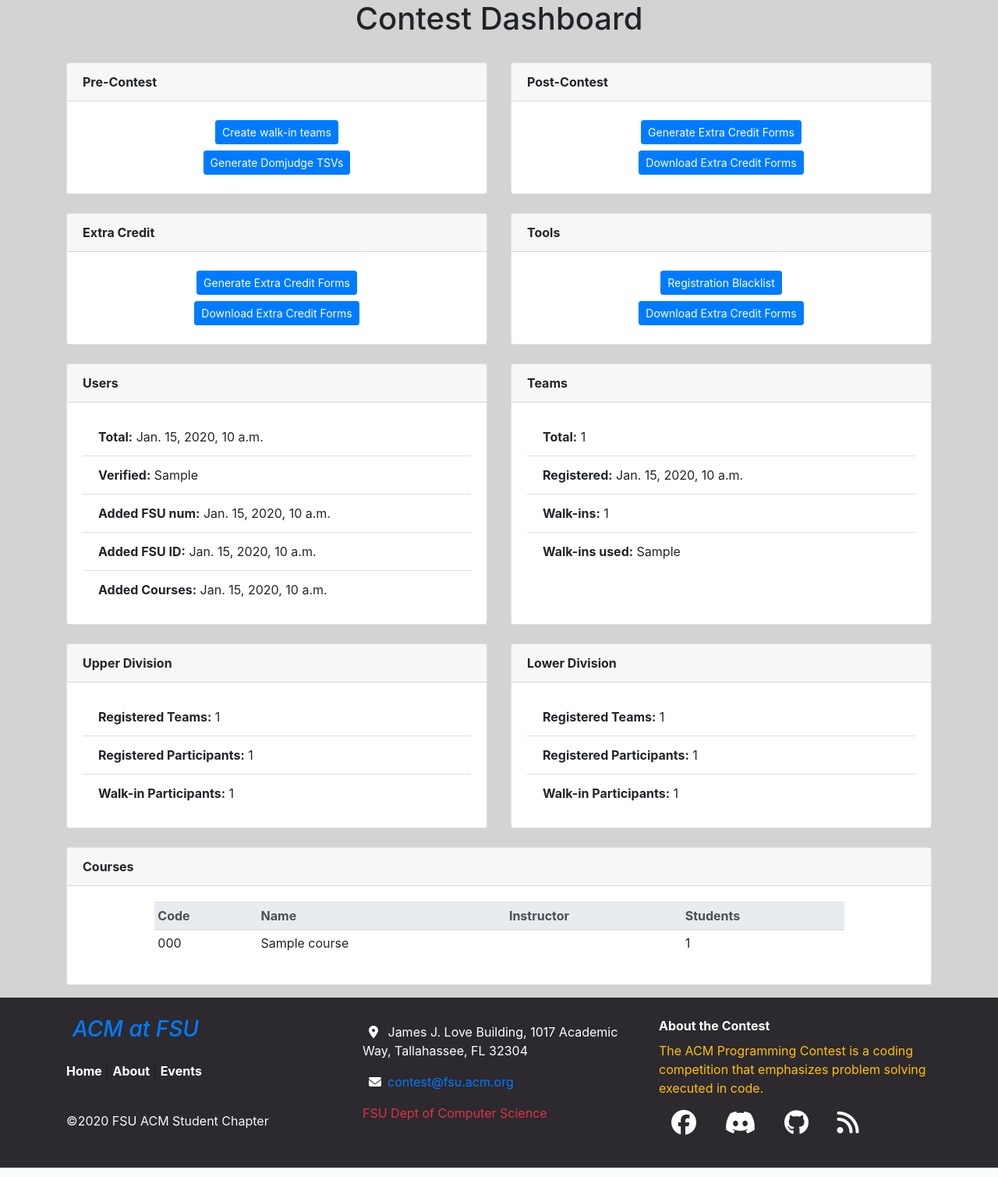
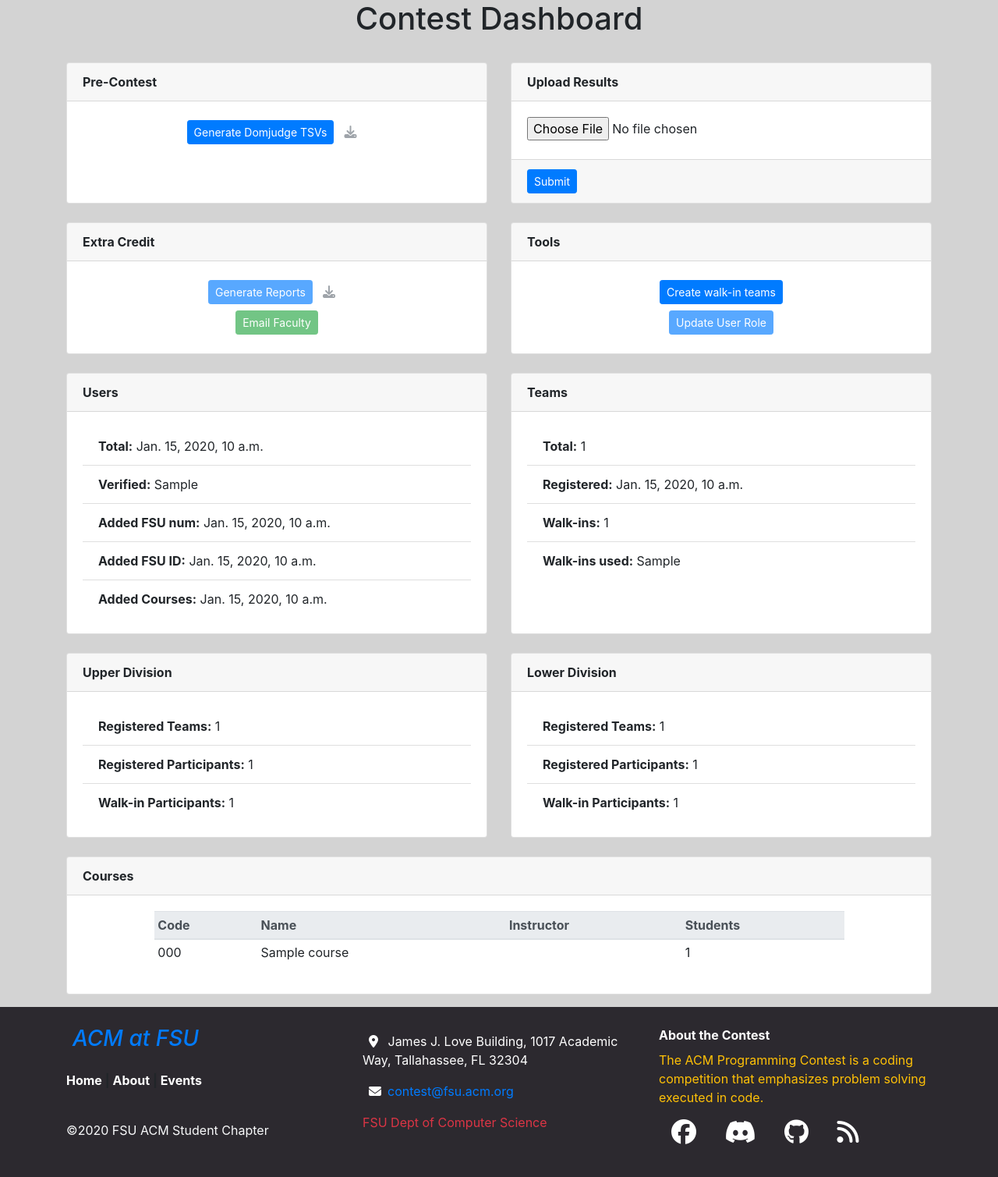
Before and after one commit to mmcinnestaylor/Programming-Contest-Suite, a Django app: template src/contestadmin/templates/contestadmin/dashboard.html in a window 1280 px wide. Shown: the part 66-1575 px from the top of the page at 78% size. Run offline with Django 3.2, Linux system fonts and the light colour scheme; tables that the repository leaves empty hold one stand-in row (values such as "Sample post"); the template is opened without the code that fills it: values that come from a table or form of the project are taken from there, most other values are stand-ins (such as "Sample title", 1, 10 or a date in 2020); parts of the project's set-up code (start-up, migrations or seed data) failed here and were passed over; some libraries are stand-ins or nearby versions.

Commit message:
various dashboard updates

```diff
--- a/src/contestadmin/templates/contestadmin/dashboard.html
+++ b/src/contestadmin/templates/contestadmin/dashboard.html
@@ -44,30 +44,41 @@
 			</div>
 			<div class="card-body overflow-auto">
 				<div class="row justify-content-center">
-					<button type="button" class="btn btn-primary btn-sm my-1" data-toggle="modal"
-						data-target="#walkinModal">Create walk-in teams</button>
-				</div>
-				<div class="row justify-content-center">
-					<a class="btn btn-primary btn-sm my-1" href="#" role="button">Generate Domjudge TSVs</a>
+					<a class="btn btn-primary btn-sm my-1" href="{% url 'gen_dj_files' %}" role="button">Generate Domjudge TSVs</a>
+					{% if dj_files_available %}
+						<a class="btn text-dark" href="{% url 'download_dj_files' %}" role="button"><i class="fa fa-download fa-md" aria-hidden="true"></i></a>
+					{% else %}
+						<a class="btn text-secondary disabled" href="#" role="button"><i class="fa fa-download fa-md" aria-hidden="true"></i></a>
+					{% endif %}
 				</div>
 			</div>
 		</div>
 		<!-- Team card end -->
-		<!-- Team Members card -->
+		<!-- Upload card -->
 		<div class="card mt-4">
 			<div class="card-header font-weight-bold">
-				Post-Contest
+				Upload Results
 			</div>
-			<div class="card-body overflow-auto">
-				<div class="row justify-content-center">
-					<a class="btn btn-primary btn-sm my-1" href="#" role="button">Generate Extra Credit Forms</a>
+			<form method="post" enctype="multipart/form-data">
+				<div class="card-body overflow-auto">
+					{% csrf_token %}
+					{% for field in file_form %}
+					<p class="mb-0">
+						{{ field }}<br>
+						<small class="form-text text-muted">
+							{% for error in field.errors %}
+								<p class="text-monospace font-weight-lighter text-danger mb-0">-{{ error }}</p>
+							{% endfor %}
+						</small>
+					</p>
+					{% endfor %}
 				</div>
-				<div class="row justify-content-center">
-					<a class="btn btn-primary btn-sm my-1" href="{% url 'all_ec_files' %}" role="button">Download Extra Credit Forms</a>
+				<div class="card-footer">
+					<button class="btn btn-primary btn-sm" type="submit">Submit</button>
 				</div>
-			</div>
+			</form>
 		</div>
-		<!-- Team Members card end -->
+		<!-- Upload card end -->
 	</div>
 	<!-- Contest Control deck end -->
 
@@ -80,11 +91,27 @@
 			</div>
 			<div class="card-body overflow-auto">
 				<div class="row justify-content-center">
-					<a class="btn btn-primary btn-sm my-1" href="#" role="button">Generate Extra Credit Forms</a>
+
+					{% if dj_results_processed %}
+						<a class="btn btn-primary btn-sm my-1" href="{% url 'gen_ec_reports' %}" role="button">Generate Reports</a>
+					{% else %}
+						<a class="btn btn-primary btn-sm my-1 disabled" href="#" role="button">Generate Reports</a>
+					{% endif %}
+
+					{% if ec_files_available %}
+						<a class="btn text-dark" href="{% url 'download_ec_files' %}" role="button"><i class="fa fa-download fa-md" aria-hidden="true"></i></a>
+					{% else %}
+						<a class="btn text-secondary disabled" href="#" role="button"><i class="fa fa-download fa-md" aria-hidden="true"></i></a>
+					{% endif %}
 				</div>
 				<div class="row justify-content-center">
-					<a class="btn btn-primary btn-sm my-1" href="{% url 'all_ec_files' %}" role="button">Download Extra Credit Forms</a>
+					{% if ec_files_available %}
+						<a class="btn btn-success btn-sm my-1" href="{% url 'email_faculty' %}" role="button">Email Faculty</a>
+					{% else %}
+						<a class="btn btn-success btn-sm my-1 disabled" href="#" role="button">Email Faculty</a>
+					{% endif %}
 				</div>
+
 			</div>
 		</div>
 		<!-- EC card end -->
@@ -95,10 +122,11 @@
 			</div>
 			<div class="card-body overflow-auto">
 				<div class="row justify-content-center">
-					<a class="btn btn-primary btn-sm my-1" href="#" role="button">Registration Blacklist</a>
+					<button type="button" class="btn btn-primary btn-sm my-1" data-toggle="modal"
+						data-target="#walkinModal">Create walk-in teams</button>
 				</div>
 				<div class="row justify-content-center">
-					<a class="btn btn-primary btn-sm my-1" href="{% url 'all_ec_files' %}" role="button">Download Extra Credit Forms</a>
+					<a class="btn btn-primary btn-sm my-1 disabled" href="#" role="button">Update User Role</a>
 				</div>
 			</div>
 		</div>
@@ -248,49 +276,5 @@
 	</div>
 	<!-- End Create Walk-in Teams Modal -->
 
-	<!-- Confirm Leave Modal -->
-	<div class="modal fade" id="confirmLeaveModal" tabindex="-1" role="dialog"
-		aria-labelledby="confirmLeaveModalCenterTitle" aria-hidden="true">
-		<div class="modal-dialog modal-dialog-centered" role="document">
-			<div class="modal-content">
-				<div class="modal-header">
-					<h5 class="modal-title" id="confirmLeaveModalLongTitle">Leave team</h5>
-					<button type="button" class="close" data-dismiss="modal" aria-label="Close">
-						<span aria-hidden="true">&times;</span>
-					</button>
-				</div>
-				<div class="modal-body">
-					<p>Are you sure you want to leave {{ request.user.profile.team.name }} ?</p>
-				</div>
-				<div class="modal-footer">
-					<a class="btn btn-primary" href="{% url 'leave_team' %}" role="button">Confirm</a>
-					<button type="button" class="btn btn-secondary" data-dismiss="modal">Close</button>
-				</div>
-			</div>
-		</div>
-	</div>
-	<!-- End Confirm Leave Modal -->
 
-	<!-- Confirm Delete Modal -->
-	<div class="modal fade" id="confirmDeleteModal" tabindex="-1" role="dialog"
-		aria-labelledby="confirmDeleteModalCenterTitle" aria-hidden="true">
-		<div class="modal-dialog modal-dialog-centered" role="document">
-			<div class="modal-content">
-				<div class="modal-header">
-					<h5 class="modal-title" id="confirmDeleteModalLongTitle">Delete team</h5>
-					<button type="button" class="close" data-dismiss="modal" aria-label="Close">
-						<span aria-hidden="true">&times;</span>
-					</button>
-				</div>
-				<div class="modal-body">
-					<p>Are you sure you want to delete {{ request.user.profile.team.name }} ?</p>
-				</div>
-				<div class="modal-footer">
-					<a class="btn btn-primary" href="{% url 'delete_team' %}" role="button">Confirm</a>
-					<button type="button" class="btn btn-secondary" data-dismiss="modal">Close</button>
-				</div>
-			</div>
-		</div>
-	</div>
-	<!-- End Confirm Delete Modal -->
 {% endblock %}
```
